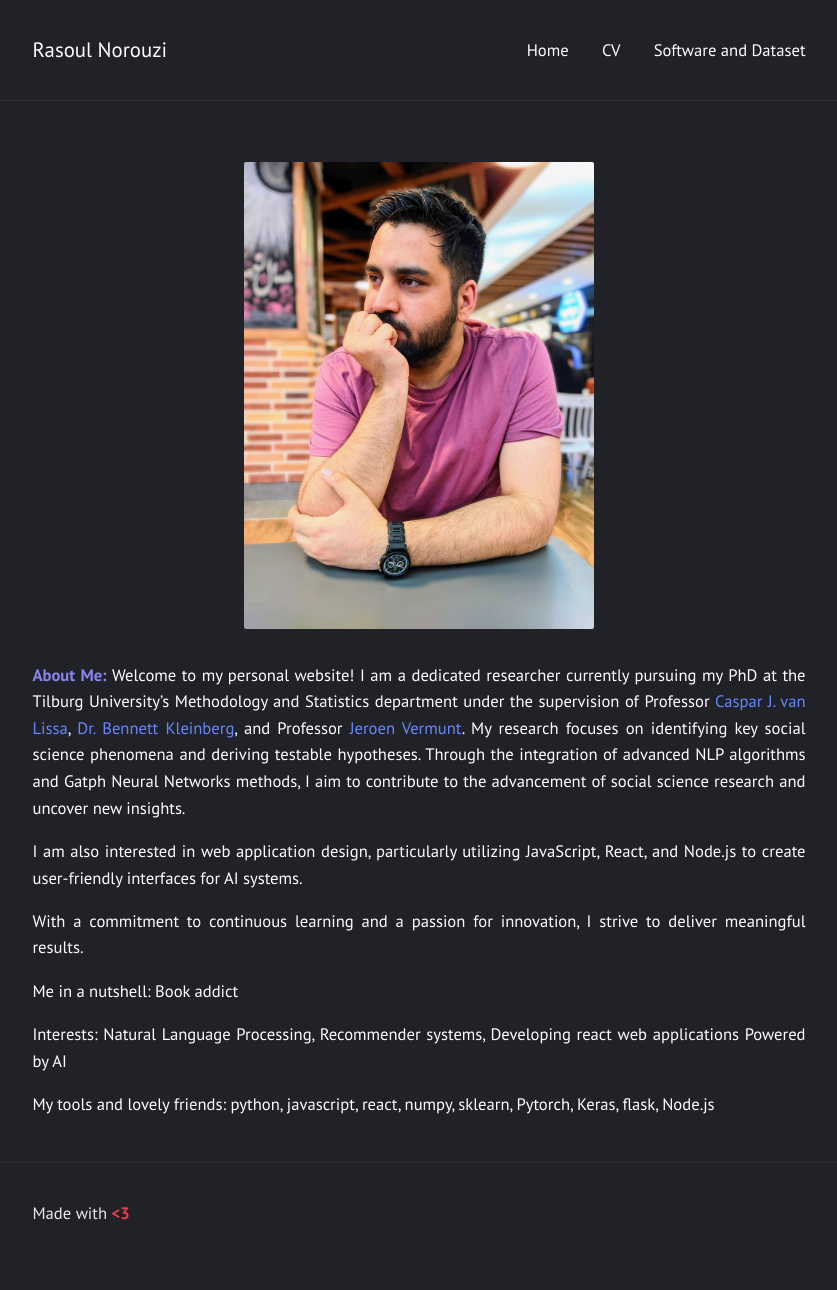
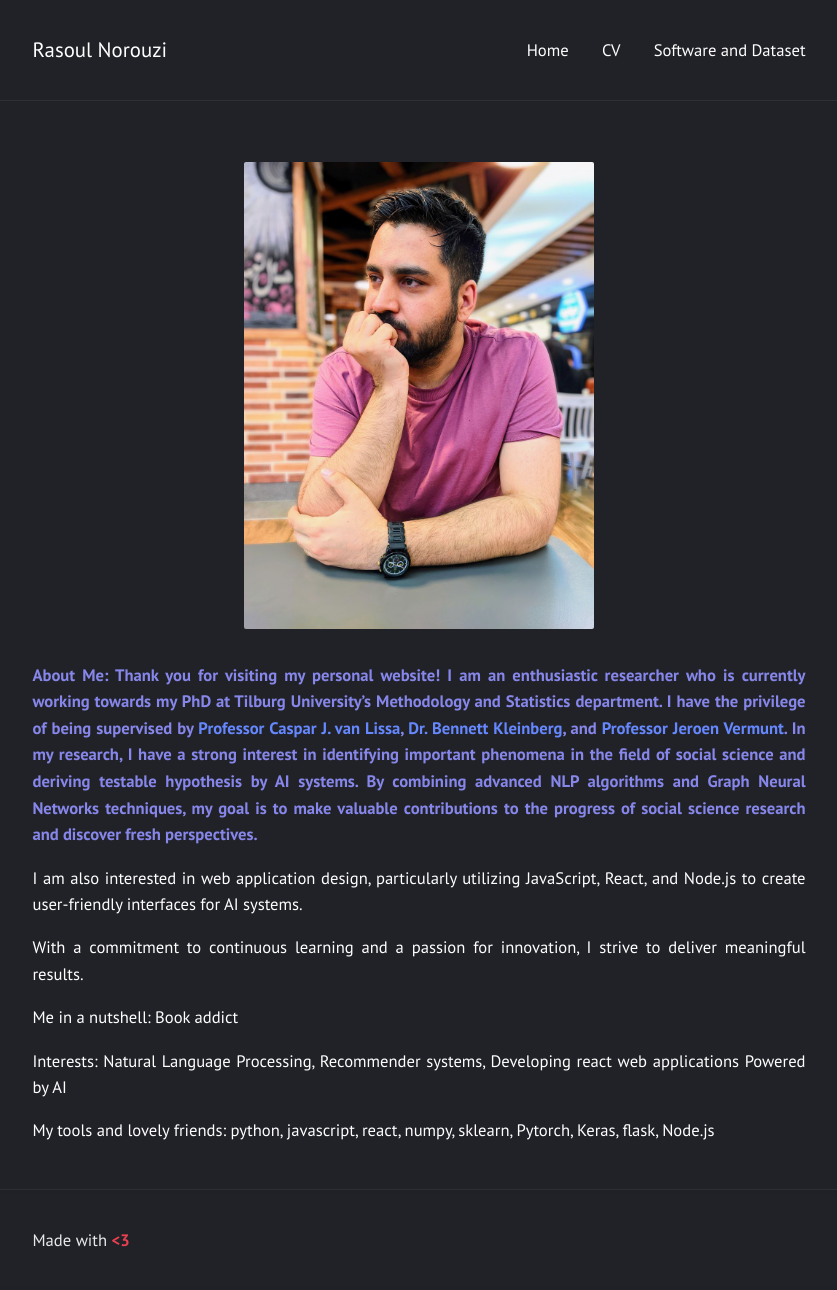
Before and after one commit to rasoulnorouzi/rasoulnorouzi.github.io, a Jekyll site: the page built from index.md, in a window 1280 px wide. Shown: the whole page, without its empty margins (221-1058 px from the left). Built offline with Jekyll 4.4.1, drawn with Linux system fonts in a browser that asks for light colours; before the commit the page ends 1263 px from its top, so only the background shows below that.

Commit message:
Update index.md

```diff
--- a/index.md
+++ b/index.md
@@ -5,7 +5,7 @@ layout: page
   <img src="sources/images/profile.jpg" width="350" height="350" alt="Rasoul Norouzi Profile Picture">
 </div>
 
-<b style="color:rgb(135,135,235);">About Me: </b> Welcome to my personal website! I am a dedicated researcher currently pursuing my PhD at the Tilburg University's Methodology and Statistics department under the supervision of Professor [Caspar J. van Lissa](https://cjvanlissa.github.io/resume/), [Dr. Bennett Kleinberg](https://bkleinberg.net/), and Professor [Jeroen Vermunt](https://research.tilburguniversity.edu/en/persons/jeroen-vermunt). My research focuses on identifying key social science phenomena and deriving testable hypotheses. Through the integration of advanced NLP algorithms and Gatph Neural Networks methods, I aim to contribute to the advancement of social science research and uncover new insights.
+<b style="color:rgb(135,135,235);">About Me: Thank you for visiting my personal website! I am an enthusiastic researcher who is currently working towards my PhD at Tilburg University's Methodology and Statistics department. I have the privilege of being supervised by [Professor Caspar J. van Lissa](https://cjvanlissa.github.io/resume/), [Dr. Bennett Kleinberg](https://bkleinberg.net/), and [Professor Jeroen Vermunt](https://research.tilburguniversity.edu/en/persons/jeroen-vermunt). In my research, I have a strong interest in identifying important phenomena in the field of social science and deriving testable hypothesis by AI systems. By combining advanced NLP algorithms and Graph Neural Networks techniques, my goal is to make valuable contributions to the progress of social science research and discover fresh perspectives.
 
 I am also interested in web application design, particularly utilizing JavaScript, React, and Node.js to create user-friendly interfaces for AI systems.
 
```
